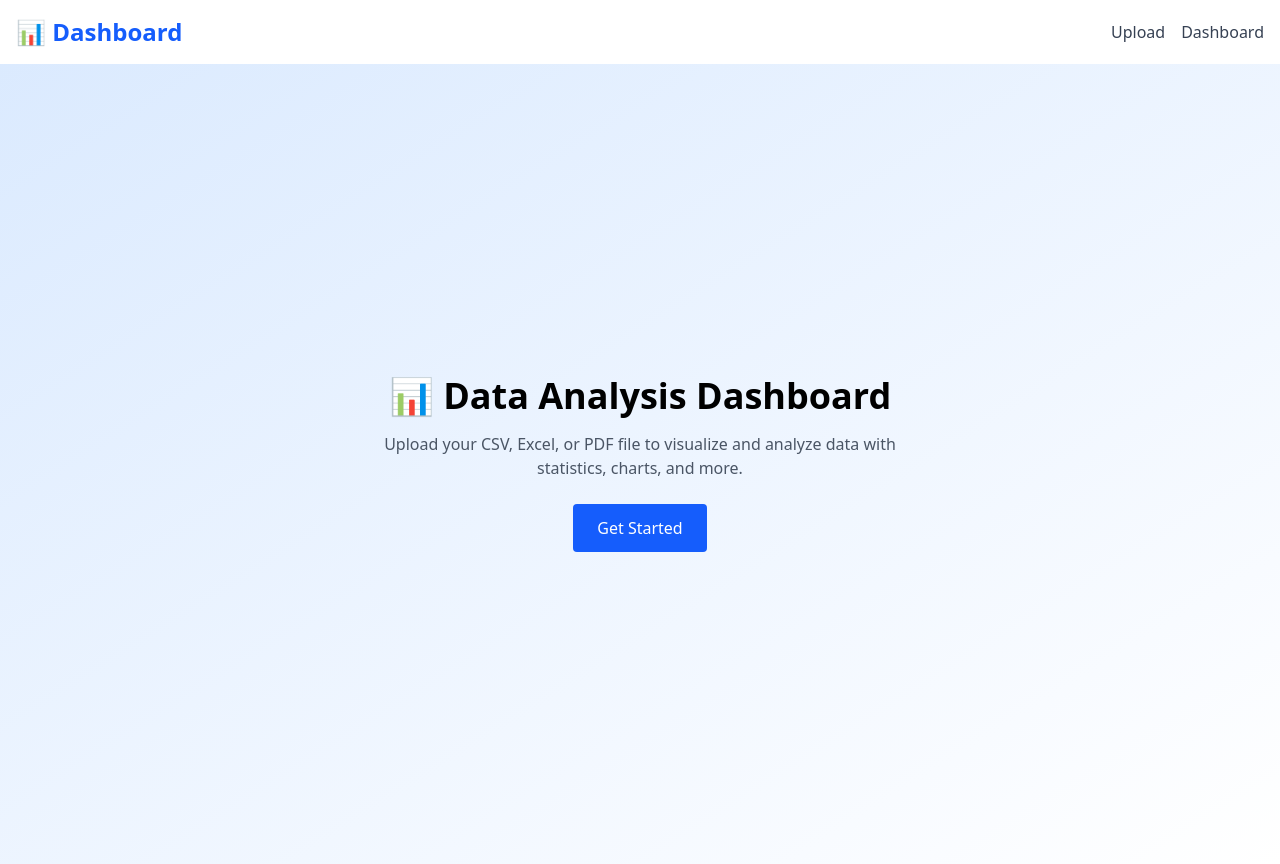
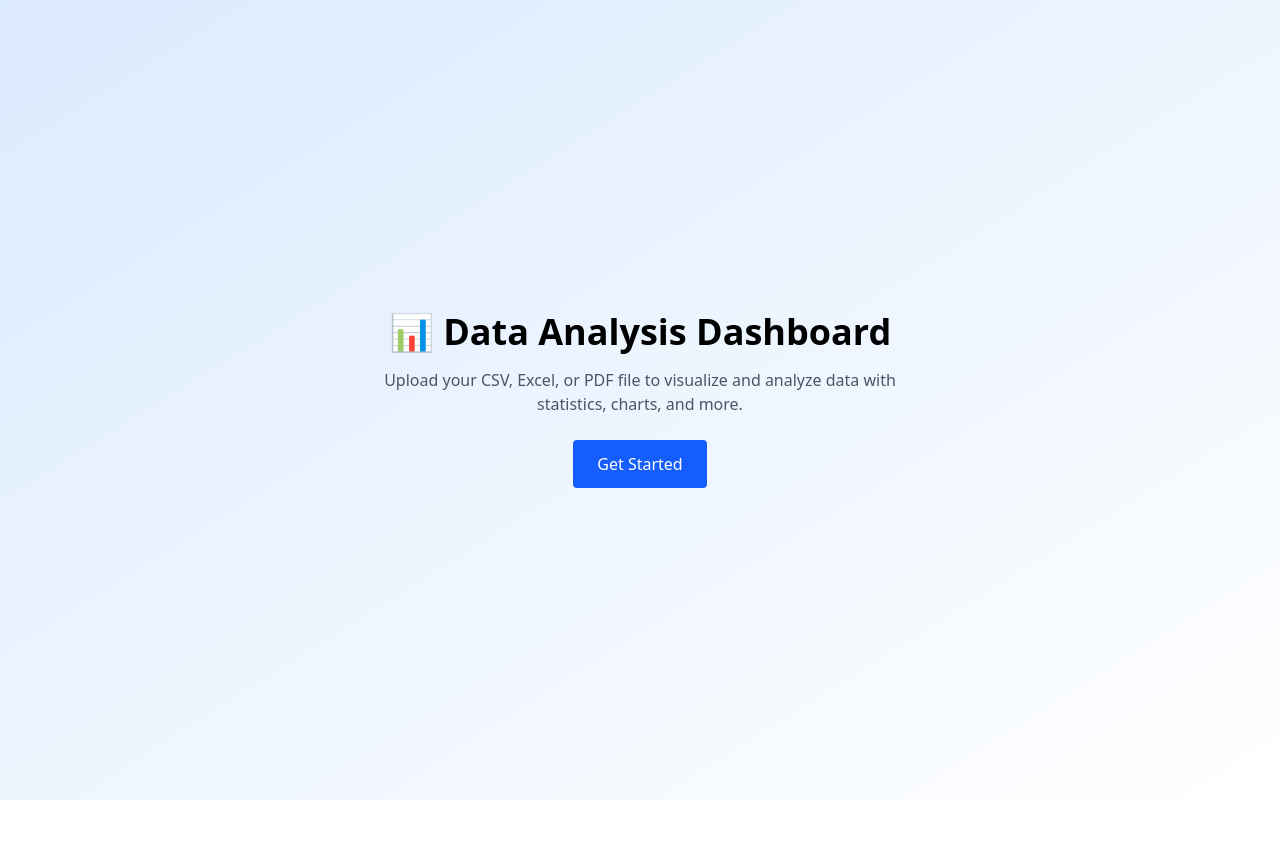
Before and after one commit to kesavan2252/data-analysis-dashboard, a React (Vite) app in the folder client/: page / in a window 1280 px wide. After the commit the page ends 800 px from the top, so only its background shows below. Built offline with nearby package versions, Linux system fonts and the light colour scheme.

Commit message:
all files are working

```diff
--- a/client/src/components/Navbar.jsx
+++ b/client/src/components/Navbar.jsx
@@ -1,21 +1,11 @@
+
 import React from "react";
-import { Link } from "react-router-dom";
 
 const Navbar = () => {
   return (
-    <nav className="bg-white shadow p-4 flex justify-between items-center">
-      <Link to="/" className="text-2xl font-bold text-blue-600 flex items-center gap-2">
-        📊 Dashboard
-      </Link>
-      <div className="space-x-4">
-        <Link to="/upload" className="text-gray-700 hover:text-blue-500 font-medium">
-          Upload
-        </Link>
-        <Link to="/dashboard" className="text-gray-700 hover:text-blue-500 font-medium">
-          Dashboard
-        </Link>
-      </div>
-    </nav>
+	<nav>
+	  {/* Navbar content goes here */}
+	</nav>
   );
 };
 
```
